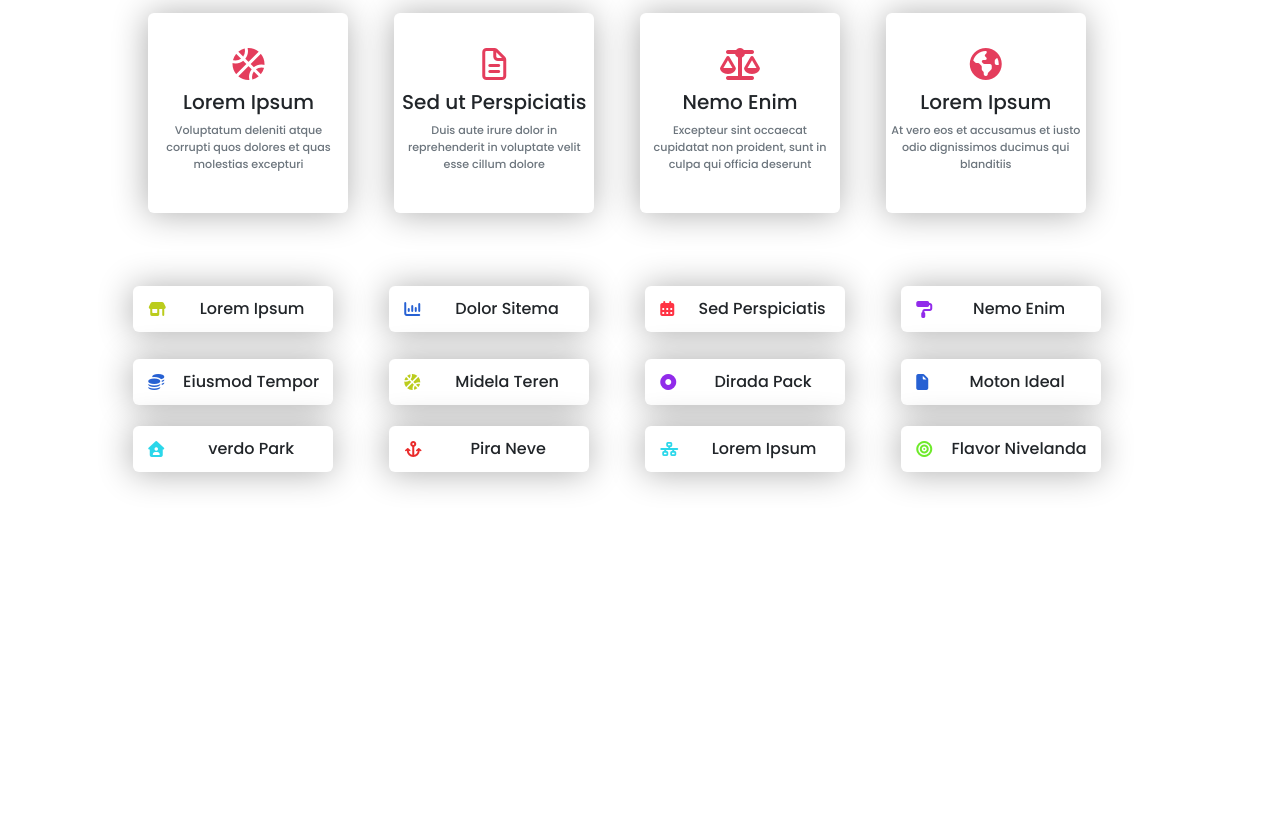
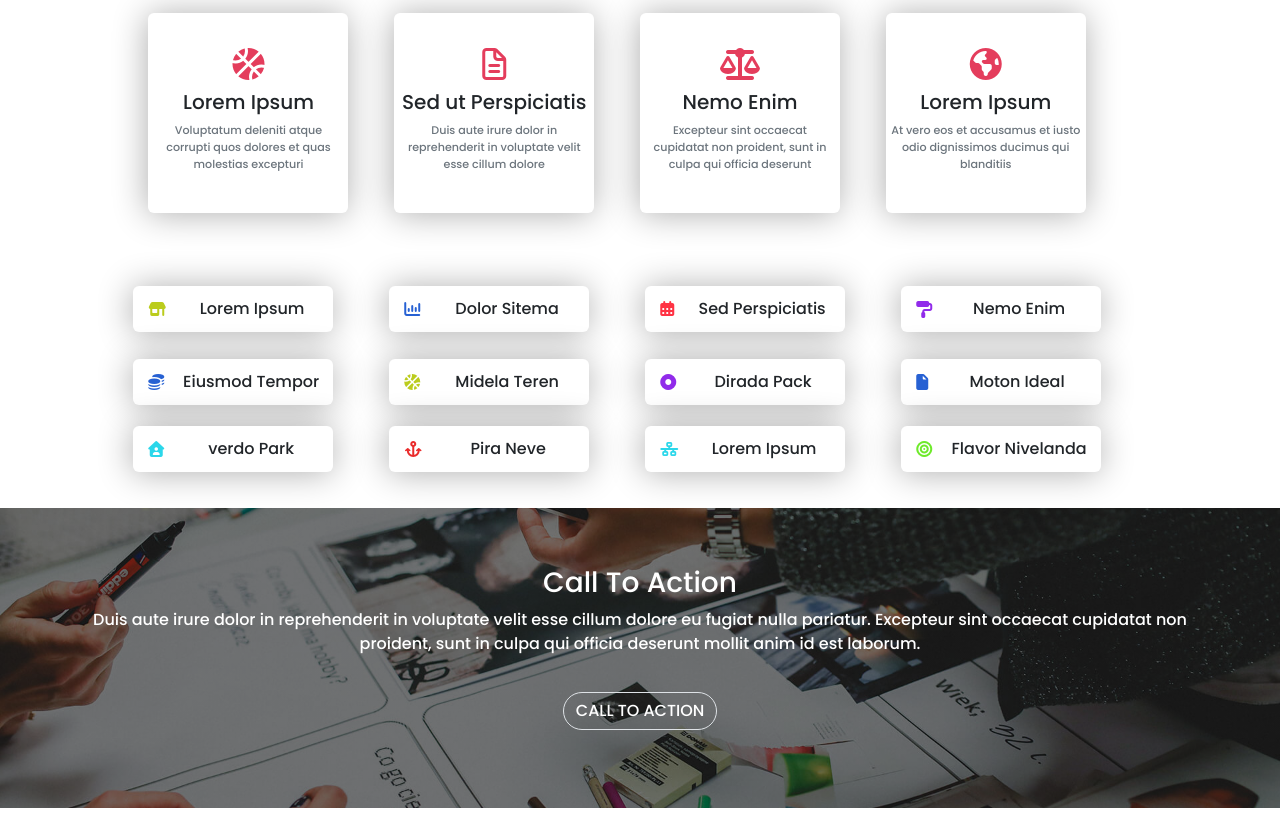
Before and after one commit to iqbalsofia7/Projet_Sofia_Youri, a website: page index.html in a window 1280 px wide. Shown: the part 1185-2018 px from the top of the page. Before the commit the page ends 1693 px from the top, so only its background shows below. Drawn offline with nearby package versions, Linux system fonts and the light colour scheme.

Commit message:
Section 4 terminée

```diff
--- a/index.html
+++ b/index.html
@@ -61,7 +61,7 @@
     <div class="text-center badgeAbout rounded-pill" role="alert">
         <span class="fw-bolder about">SERVICES</span>
     </div>
-    <h2 class="text-center m-auto p-2">We Do Offer Awesome<span class="text-pink">Services</span></h2>
+    <h2 class="text-center m-auto p-2">We Do Offer Awesome<span class="text-pink"> Services</span></h2>
     <p class="text-center m-auto w-50">Ut possimus qui ut temporibus culpa velit eveniet modi omnis est adipisci expedita at voluptas atque vitae autem.</p>
     <div class="sec1-flex">
 
@@ -152,8 +152,13 @@
 
 <!-- -------------------------------SECTION 4-------------------------------------- -->
 <section class="sec4">
-    <div>
-        <h4></h4>
+    <div class="sec4-flex">
+        <h3 class="text-white">Call To Action</h3>
+        <p class="text-white">Duis aute irure dolor in reprehenderit in voluptate velit esse cillum dolore eu fugiat nulla pariatur. Excepteur sint occaecat cupidatat non proident, sunt in culpa qui officia
+            deserunt mollit anim id est laborum.</p>
+            <div>
+                <button class="btn border text-white m-4 rounded-pill sec4-btn">CALL TO ACTION</button>
+            </div>
     </div>
 </section>
 
--- a/src/sass/modules/_section4.sass
+++ b/src/sass/modules/_section4.sass
@@ -1,2 +1,21 @@
 .sec4
-    margin: 2%
+    margin: 2% 0%
+    background: linear-gradient(rgba(0, 0, 0, 0.551), rgba(0, 0, 0, 0.558)), url("../../public/img/cta-bg.jpg")
+    background-size: 100%
+    background-position: center
+    height: 300px
+    display: flex
+
+.sec4-flex
+    display: flex
+    margin: auto
+    width: 90%
+    flex-direction: column
+    justify-content: center
+    align-items: center
+    text-align: center
+
+.sec4-btn
+    transition: 0.5s
+    &:hover
+        background-color: black
```
Also changed, not shown: public/css/style.css, 1 other file.
